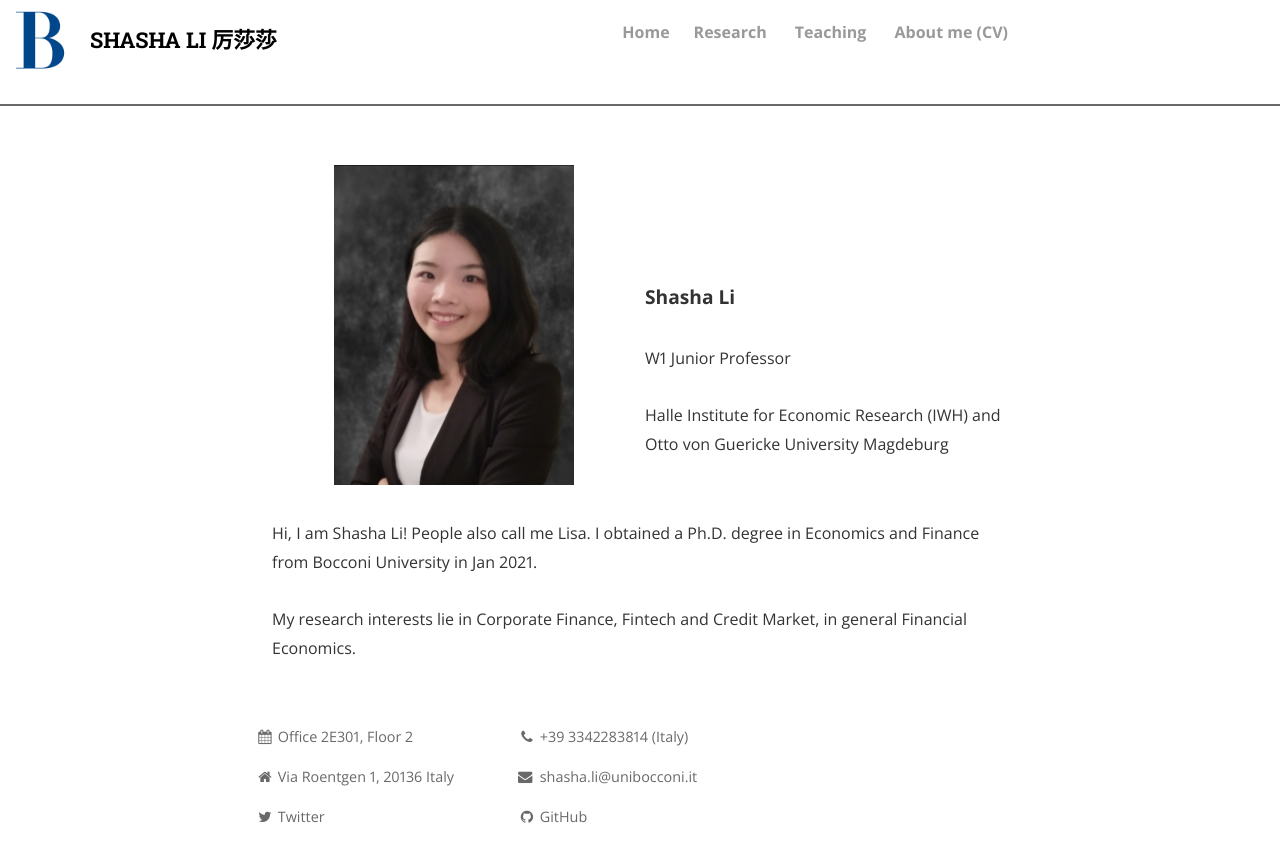
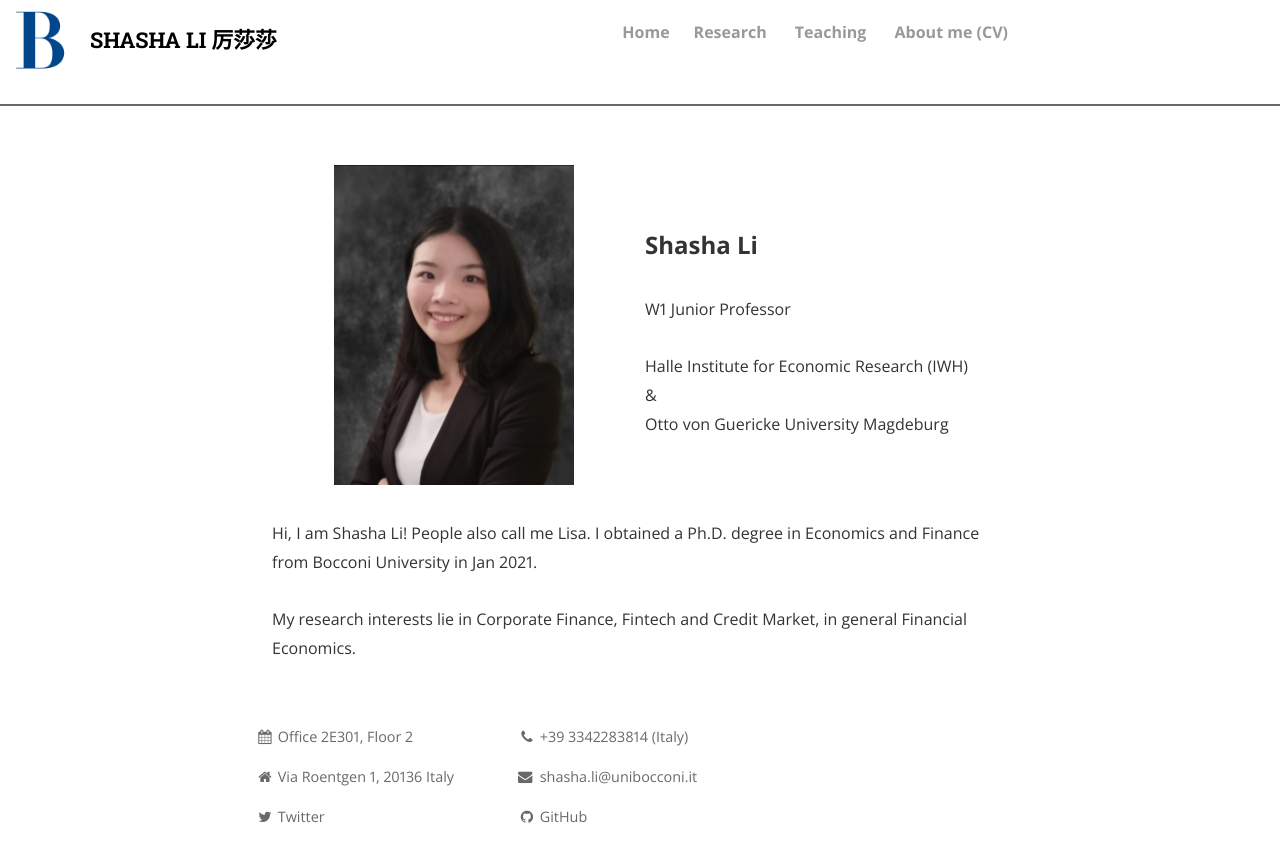
Before and after one commit to shasha-li/shasha-li.github.io, a Jekyll site: the page built from index.html, in a window 1280 px wide. Shown: the top 862 px of the page. Built offline with Jekyll 4.4.1, drawn with Linux system fonts in a browser that asks for light colours; nearby versions of some CDN libraries; the list of posts is cut into pages by our own code; comment, search, counter and statistics services are not loaded; a style sheet for code colours, icons or effects is not loaded.

Commit message:
Update index.html

```diff
--- a/index.html
+++ b/index.html
@@ -17,10 +17,10 @@ title:
   <div class="column">
      <img src="content/profile2.jpg" alt="LI Shasha pic" style="width:240px;height:320px;" title="LI Shasha"; algin="middle">
   </div>
-  <div class="column"><br><br><br><br>
-   <strong><big> Shasha Li </big></strong>
+  <div class="column"><br><br>
+   <strong><font size="+2">Shasha Li</font> </strong>
      <br><br>W1 Junior Professor<br><br>
-    Halle Institute for Economic Research (IWH) and Otto von Guericke University Magdeburg
+    Halle Institute for Economic Research (IWH) <br>&<br> Otto von Guericke University Magdeburg
   </div>
 </div>
 
```
